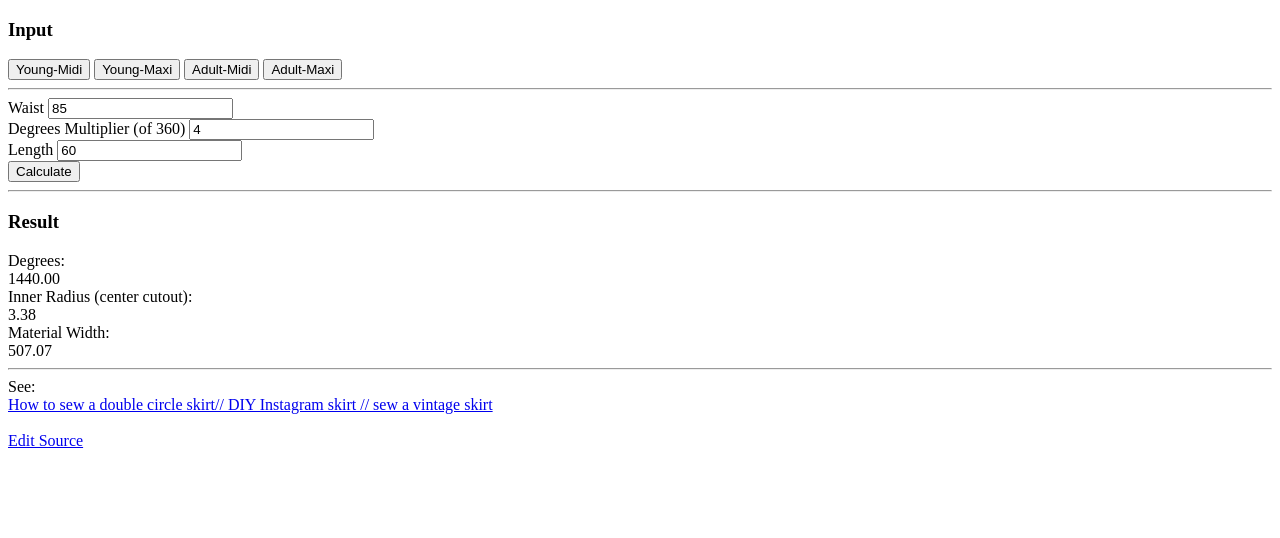
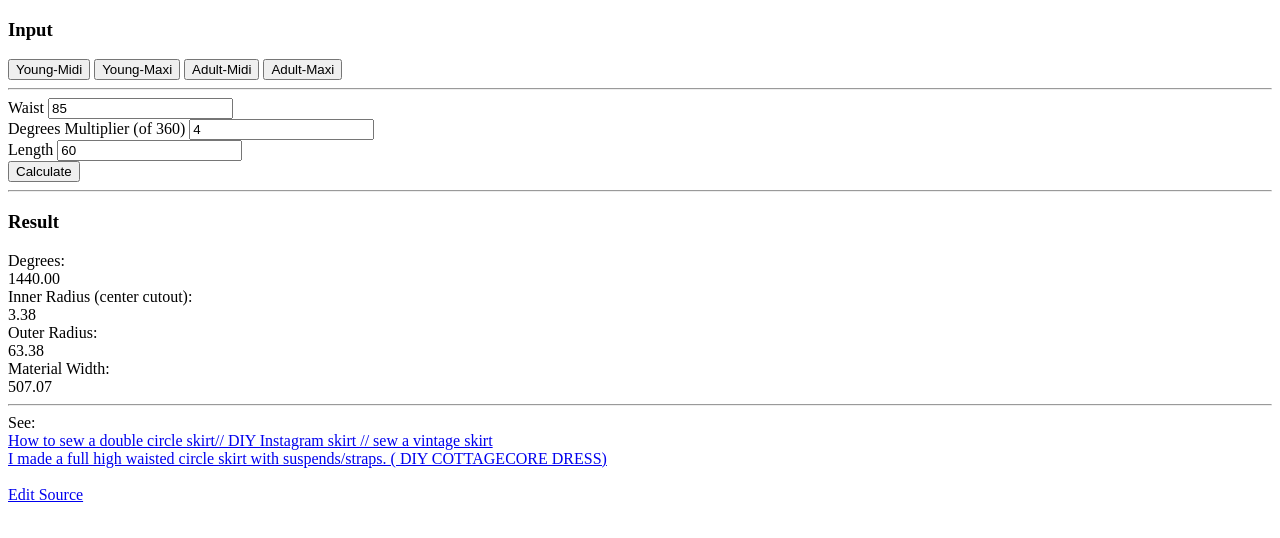
Before and after one commit to uplight-dev/skirt-calculator, a plain HTML site: page index.html in a window 1280 px wide. Both pictures are taken after a click on the button "Calculate". Drawn offline with Linux system fonts and the light colour scheme.

Commit message:
Update index.html

```diff
--- a/index.html
+++ b/index.html
@@ -18,6 +18,7 @@
     const width = diameter * dgreeMul
     elDgree.innerText = userVal(360 * dgreeMul)
     elInnerRadius.innerText = userVal(innerRadius)
+    elOuterRadius.innerText = userVal(outerRadius)
     elMatWidth.innerText = userVal(width)
   }
 
@@ -66,6 +67,7 @@
   <h3>Result</h3>
   Degrees: <div id="elDgree"></div>
   Inner Radius (center cutout): <div id="elInnerRadius"></div>
+  Outer Radius: <div id="elOuterRadius"></div>
   Material Width: <div id="elMatWidth"></div>
 
   <hr/>
@@ -74,7 +76,9 @@
   <br/>
   <a href="https://www.youtube.com/watch?v=oCpshEJ9UOw" target="_blank">How to sew a double circle skirt// DIY Instagram skirt // sew a vintage skirt</a>
   <br/>
+  <a href="https://www.youtube.com/watch?v=QMjCYTUvMHc" target="_blank">I made a full high waisted circle skirt with suspends/straps. ( DIY COTTAGECORE DRESS)</a>
   <br/>
-  <a href="https://jsfiddle.net/k5cq1asv/1" target="_blank">Edit Source</a>
+  <br/>
+  <a href="https://jsfiddle.net/79hk8a0e/1" target="_blank">Edit Source</a>
 </body>
 </html>
```
